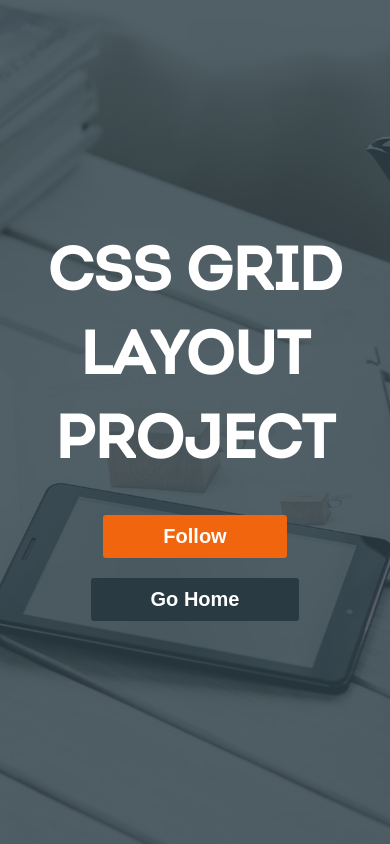
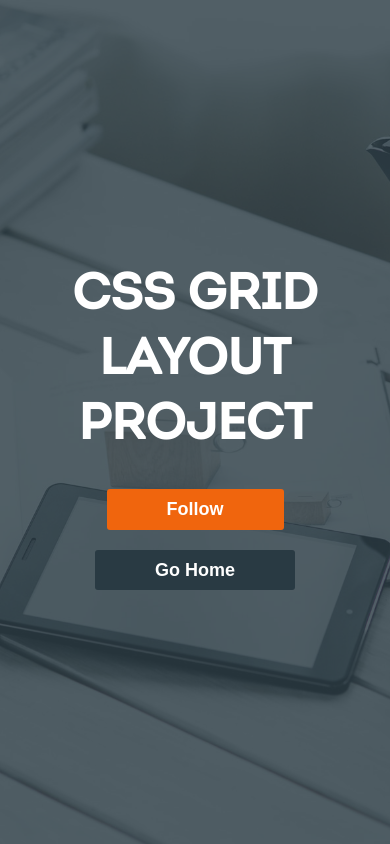
Before and after one commit to AndriiSavchuk/grid-project, a website: page app/index.html in a window 390 px wide. Shown: the top 844 px of the page. Drawn offline with Linux system fonts and the light colour scheme.

Commit message:
added mediaqueries for the header

```diff
--- a/app/sass/_media.sass
+++ b/app/sass/_media.sass
@@ -9,13 +9,27 @@
 
 /* Medium Devices, Desktops */
 @media only screen and (max-width : 992px)
-	/**/
 
+  /* Header Media */
+
+  #header
+    .header-content
+      h1
+        font-size: 50px
+        line-height: 1.3
+      .btn
+        font-size: 18px
 
 /* Small Devices, Tablets */
 @media only screen and (max-width : 768px)
-	/**/
 
+  /* Header Media */
+
+  #header
+    .header-content
+      padding: 40px 20px
+      h1
+        font-size: 50px
 
 /* Extra Small Devices, Phones */
 @media only screen and (max-width : 480px)
@@ -25,30 +39,3 @@
 /* Custom, iPhone Retina */
 @media only screen and (max-width : 320px)
 	/**/
-
-
-/*==========  Mobile First  ==========*/
-
-/* Custom, iPhone Retina */
-@media only screen and (min-width : 320px)
-	/**/
-
-
-/* Extra Small Devices, Phones */
-@media only screen and (min-width : 480px)
-	/**/
-
-
-/* Small Devices, Tablets */
-@media only screen and (min-width : 768px)
-	/**/
-
-
-/* Medium Devices, Desktops */
-@media only screen and (min-width : 992px)
-	/**/
-
-
-/* Large Devices, Wide Screens */
-@media only screen and (min-width : 1200px)
-	/**/
```
Also changed, not shown: app/css/main.min.css.
